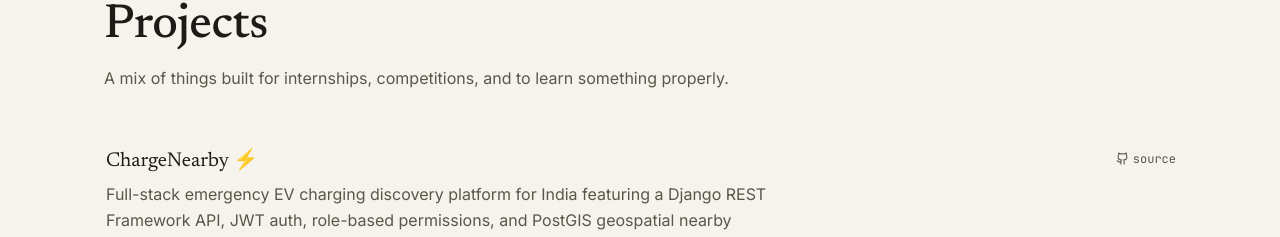
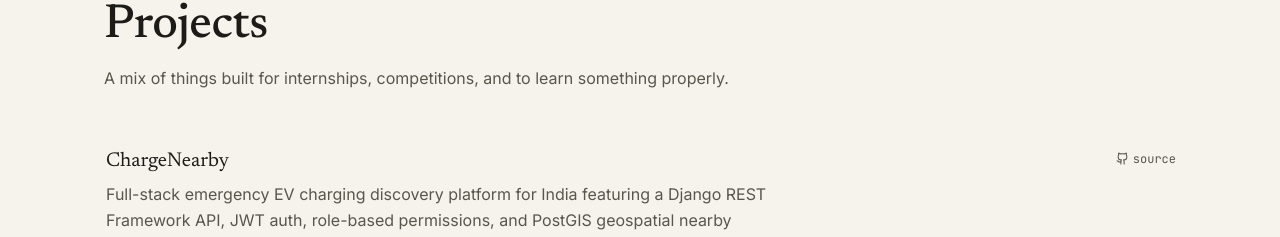
Before and after one commit to 18sahhhilll/Portfolio-Main, a React (Vite) app: page / in a window 1280 px wide. Shown: the part 1971-2208 px from the top of the page. Built offline with nearby package versions, Linux system fonts and the light colour scheme; the HTML template or start-up script is replaced by a standard one.

Commit message:
fix: remove emoji from ChargeNearby title

```diff
--- a/src/data/projects.ts
+++ b/src/data/projects.ts
@@ -12,7 +12,7 @@
 export const projects: Project[] = [
   {
     id: 1,
-    title: "ChargeNearby ⚡",
+    title: "ChargeNearby",
     summary:
       "Community-powered emergency EV charging discovery platform connecting drivers to verified private hosts.",
     description:
```
